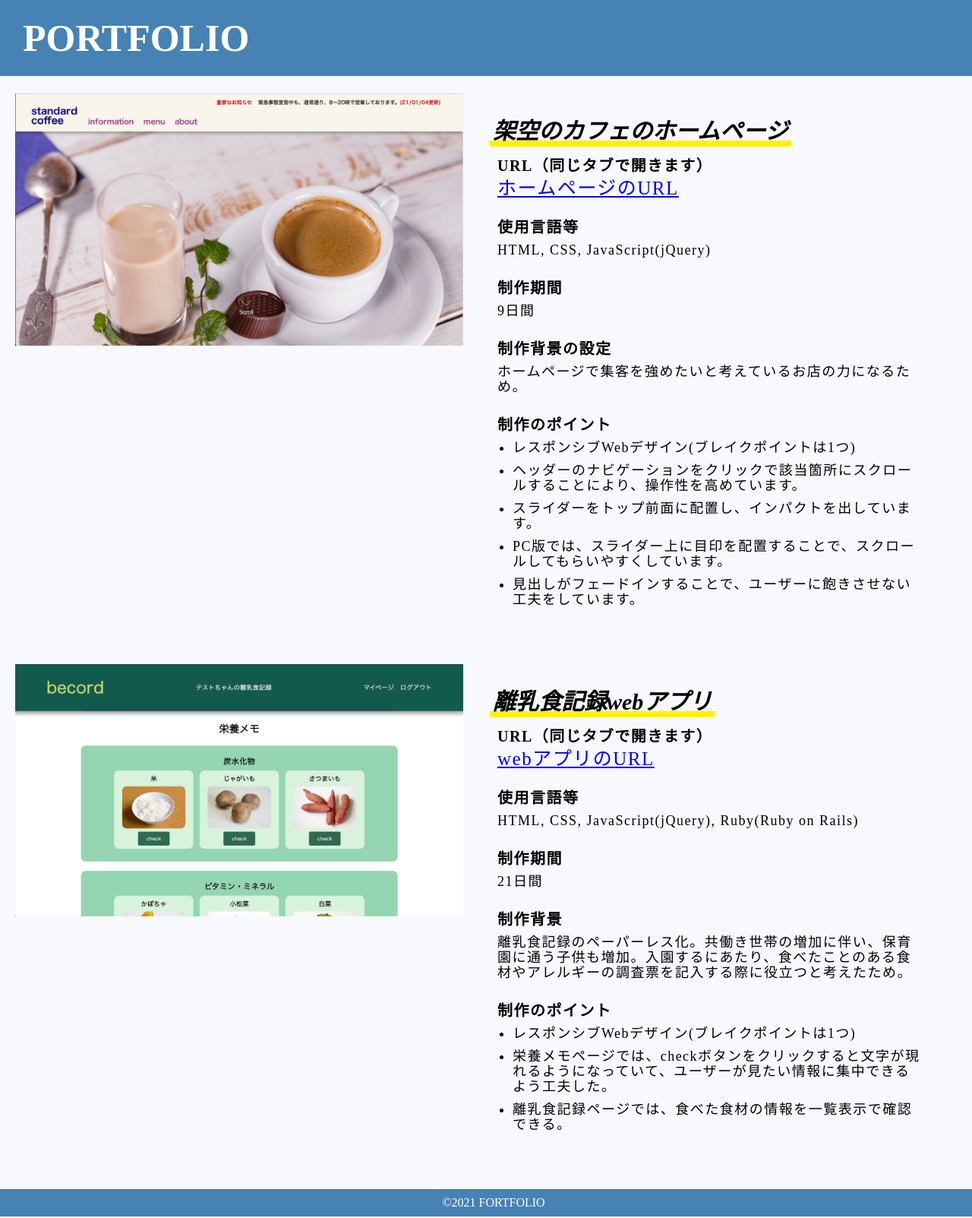
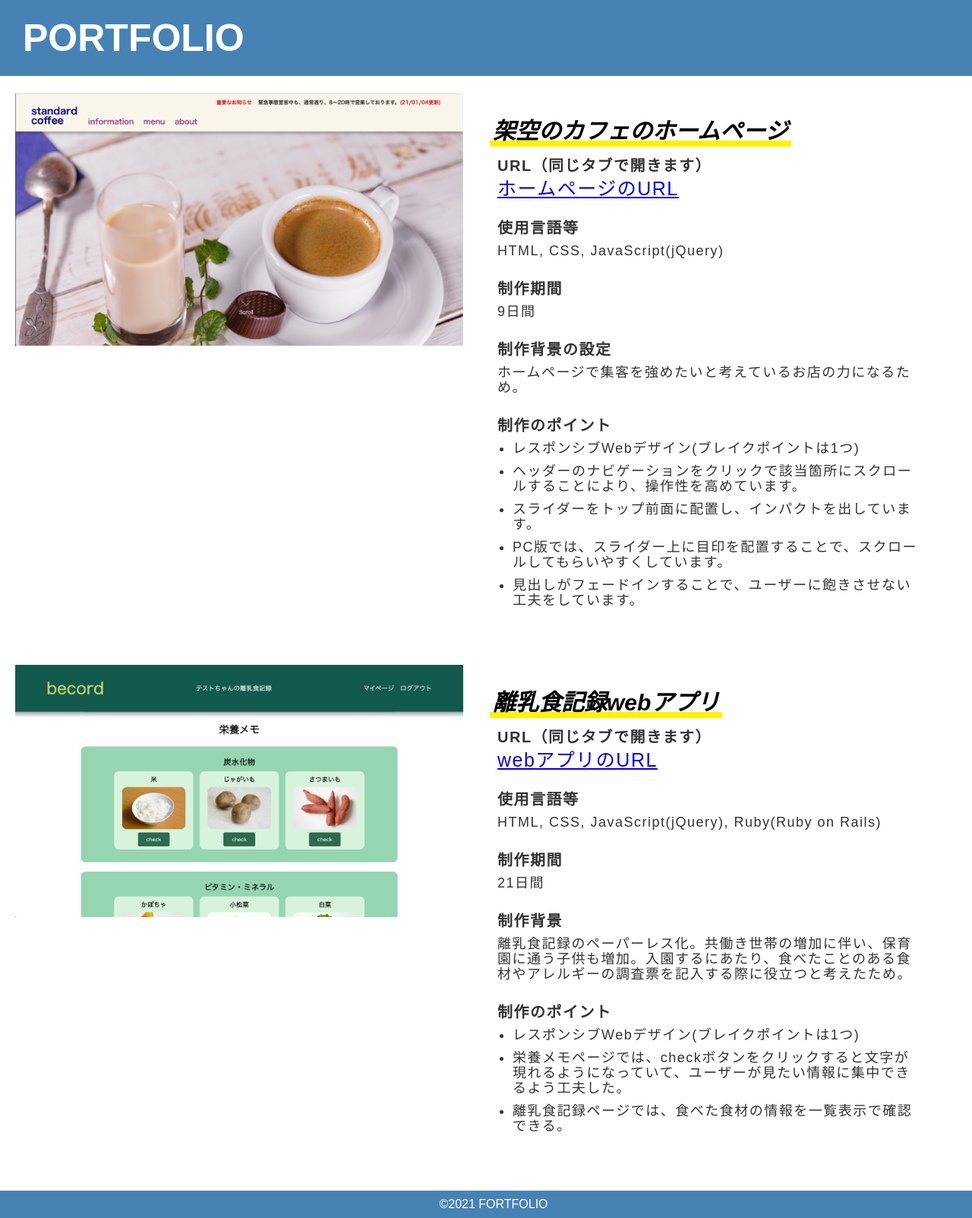
Before and after one commit to nanahamu/portfolio, a PHP site: page / in a window 1280 px wide. Shown: the whole page at 76% size. Run offline with PHP 8.4, Linux system fonts and the light colour scheme.

Commit message:
ベースのCSS記述

```diff
--- a/css/style.css
+++ b/css/style.css
@@ -1,3 +1,10 @@
+/*ベース・共通部分 START*/
+body{
+    color: #333;
+    font-family: "Hiragino Kaku Gothic ProN", Meiryo, sans-serif;
+    margin: 0;
+}
+/*ベース・共通部分 END*/
 /*ヘッダーSTART*/
 .header{
     background-color: #4682b4;
@@ -13,9 +20,6 @@
 
 }
 /*ヘッダー END*/
-.main{
-    background-color: #f8f8ff;
-}
 .heading{
     padding: 20px;
 }
```
